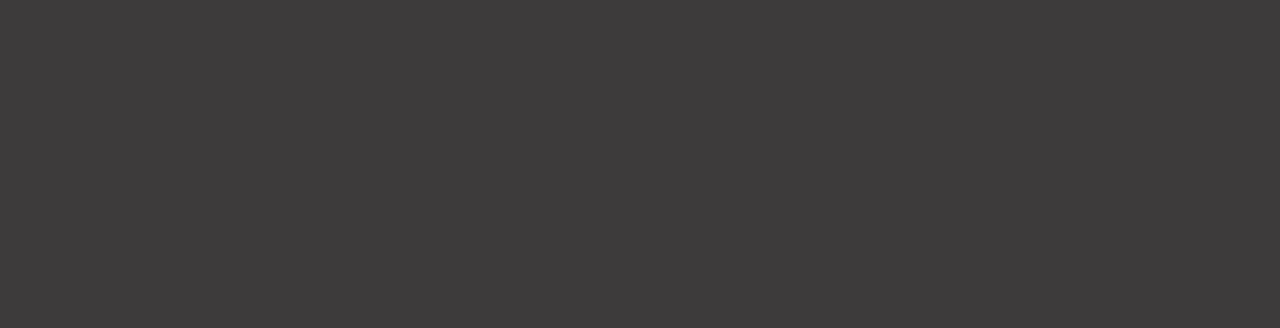
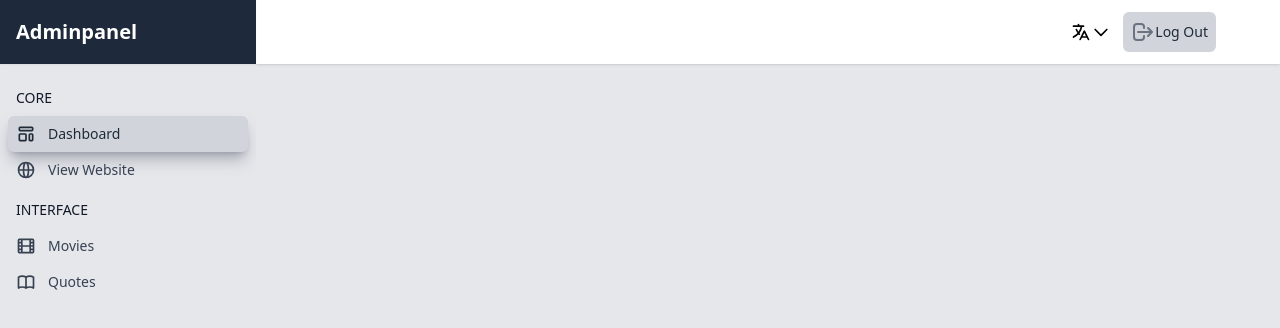
Before and after one commit to davitlabadze/movie-quotes-vue, a Vue app: page /admin in a window 1280 px wide. Before the commit this address had no page. Shown: the top 328 px of the page. Built offline with nearby package versions, Linux system fonts and the light colour scheme.

Commit message:
style: create admin panel layout

```diff
--- /dev/null
+++ b/src/components/adminPanel/LangSwitcher.vue
@@ -0,0 +1,60 @@
+<template>
+  <div>
+    <button
+      class="relative flex border-red-800 rounded-md dark:text-white"
+      @mouseover="hover = true"
+    >
+      <TranslateIcon class="w-5 h-5" />
+      <ChevronDownIcon class="w-5 h-5" />
+    </button>
+
+    <div v-if="hover" @mouseleave="hover = false" @mousedown="hover = false">
+      <ul
+        class="absolute z-10 w-40 p-2 py-3 mt-2 font-semibold text-left bg-white shadow-lg -ml-14 rounded-xl dark:bg-slate-800"
+      >
+        <li
+          class="block text-center transition duration-150 ease-in hover:bg-gray-100 dark:hover:bg-slate-700"
+        >
+          <span class="flex p-4 cursor-pointer dark:text-white">
+            <img
+              src="https://cdn.countryflags.com/thumbs/georgia/flag-800.png"
+              alt="georgia flag"
+              class="w-5 h-5 mr-3 rounded"
+            />
+            ქართული
+          </span>
+        </li>
+
+        <li
+          class="block text-center transition duration-150 ease-in hover:bg-gray-100 dark:hover:bg-slate-700"
+        >
+          <span class="flex p-4 cursor-pointer dark:text-white"
+            ><img
+              src="https://img.freepik.com/free-vector/illustration-uk-flag_53876-18166.jpg"
+              alt="georgia flag"
+              class="w-5 h-5 mr-3 rounded"
+            />
+            English
+          </span>
+        </li>
+      </ul>
+    </div>
+  </div>
+</template>
+
+<script>
+import { ChevronDownIcon, TranslateIcon } from "@heroicons/vue/outline";
+
+export default {
+  components: {
+    ChevronDownIcon,
+    TranslateIcon,
+  },
+  data() {
+    return {
+      hover: false,
+    };
+  },
+};
+</script>
+<style></style>
--- a/src/layouts/adminPanel.vue
+++ b/src/layouts/adminPanel.vue
@@ -0,0 +1,111 @@
+<template>
+  <div class="h-screen bg-gray-200 dark:bg-gray-900">
+    <div
+      class="dark:bg-gray-900 shadow-right dark:shadow-none md:flex md:w-64 md:flex-col md:fixed md:inset-y-0"
+    >
+      <div class="flex flex-col flex-1 min-h-0">
+        <div class="flex items-center h-16 px-4 shadow-sm bg-slate-800">
+          <h1 class="text-xl font-bold text-white">Adminpanel</h1>
+        </div>
+        <div class="flex flex-col flex-1 overflow-hidden">
+          <nav class="flex-1 px-2 py-4 space-y-1">
+            <div
+              class="flex items-center px-2 py-2 text-sm font-medium text-gray-900 dark:text-slate-600"
+            >
+              CORE
+            </div>
+            <router-link to="#">
+              <h1
+                class="flex items-center px-2 py-2 text-sm font-medium text-gray-800 bg-gray-300 rounded-md shadow-lg shadow-gray-500/50 dark:bg-slate-800 dark:shadow-none dark:text-blue-700"
+              >
+                <TemplateIcon class="w-5 h-5 mr-3" />
+                Dashboard
+              </h1></router-link
+            >
+            <router-link to="/"
+              ><h1
+                class="flex items-center px-2 py-2 text-sm font-medium text-gray-700 rounded-md hover:shadow-lg shadow-gray-500/50 hover:text-black dark:hover:bg-slate-800 dark:shadow-none dark:hover:text-slate-600"
+              >
+                <GlobeAltIcon class="w-5 h-5 mr-3" />
+                View Website
+              </h1></router-link
+            >
+            <div
+              class="flex items-center px-2 py-2 text-sm font-medium text-gray-900 dark:text-slate-600"
+            >
+              INTERFACE
+            </div>
+            <router-link to="#">
+              <h1
+                class="flex items-center px-2 py-2 text-sm font-medium text-gray-700 rounded-md hover:shadow-lg shadow-gray-500/50 hover:text-black dark:hover:bg-slate-800 dark:shadow-none dark:hover:text-slate-600"
+              >
+                <FilmIcon class="w-5 h-5 mr-3" />
+                Movies
+              </h1></router-link
+            >
+            <router-link to="#">
+              <h1
+                class="flex items-center px-2 py-2 text-sm font-medium text-gray-700 rounded-md hover:shadow-lg shadow-gray-500/50 hover:text-black dark:hover:bg-slate-800 dark:shadow-none dark:hover:text-slate-600"
+              >
+                <BookOpenIcon class="w-5 h-5 mr-3" />
+                Quotes
+              </h1></router-link
+            >
+          </nav>
+        </div>
+      </div>
+    </div>
+    <div class="flex flex-col md:pl-64">
+      <div class="flex flex-shrink-0 h-16">
+        <div
+          class="flex justify-end flex-1 px-16 bg-white shadow dark:bg-slate-800"
+        >
+          <div class="flex flex-1 mt-4 font-bold text-black"></div>
+          <div class="flex items-center md:ml-6">
+            <LangSwitcher />
+            <div class="relative ml-3">
+              <div>
+                <button
+                  type="button"
+                  class="flex items-center px-2 py-2 text-sm font-medium text-gray-800 bg-gray-300 rounded-md hover:bg-gray-400 hover:text-white dark:bg-slate-900 dark:text-slate-700 dark:hover:text-slate-600"
+                >
+                  <LogoutIcon
+                    class="flex-shrink-0 w-6 h-6 text-gray-500 dark:text-slate-700"
+                  />
+                  Log Out
+                </button>
+              </div>
+            </div>
+          </div>
+        </div>
+      </div>
+      <main class="w-full p-16 mx-auto">
+        <!-- <Outlet /> -->
+      </main>
+    </div>
+  </div>
+</template>
+
+<script>
+import {
+  TemplateIcon,
+  GlobeAltIcon,
+  FilmIcon,
+  BookOpenIcon,
+  LogoutIcon,
+} from "@heroicons/vue/outline";
+import LangSwitcher from "../components/adminPanel/LangSwitcher.vue";
+
+export default {
+  components: {
+    TemplateIcon,
+    GlobeAltIcon,
+    FilmIcon,
+    BookOpenIcon,
+    LangSwitcher,
+    LogoutIcon,
+  },
+};
+</script>
+
+<style></style>
--- a/src/router/index.js
+++ b/src/router/index.js
@@ -1,6 +1,7 @@
 import { createRouter, createWebHistory } from "vue-router";
 import frontLayout from "../layouts/frontLayout.vue";
 import Login from "../auth/LoginItem.vue";
+import AdminPanel from "../layouts/adminPanel.vue";
 
 const router = createRouter({
   history: createWebHistory(import.meta.env.BASE_URL),
@@ -15,6 +16,11 @@ const router = createRouter({
       name: "login",
       component: Login,
     },
+    {
+      path: "/admin",
+      name: "admin",
+      component: AdminPanel,
+    },
   ],
 });
 
```
